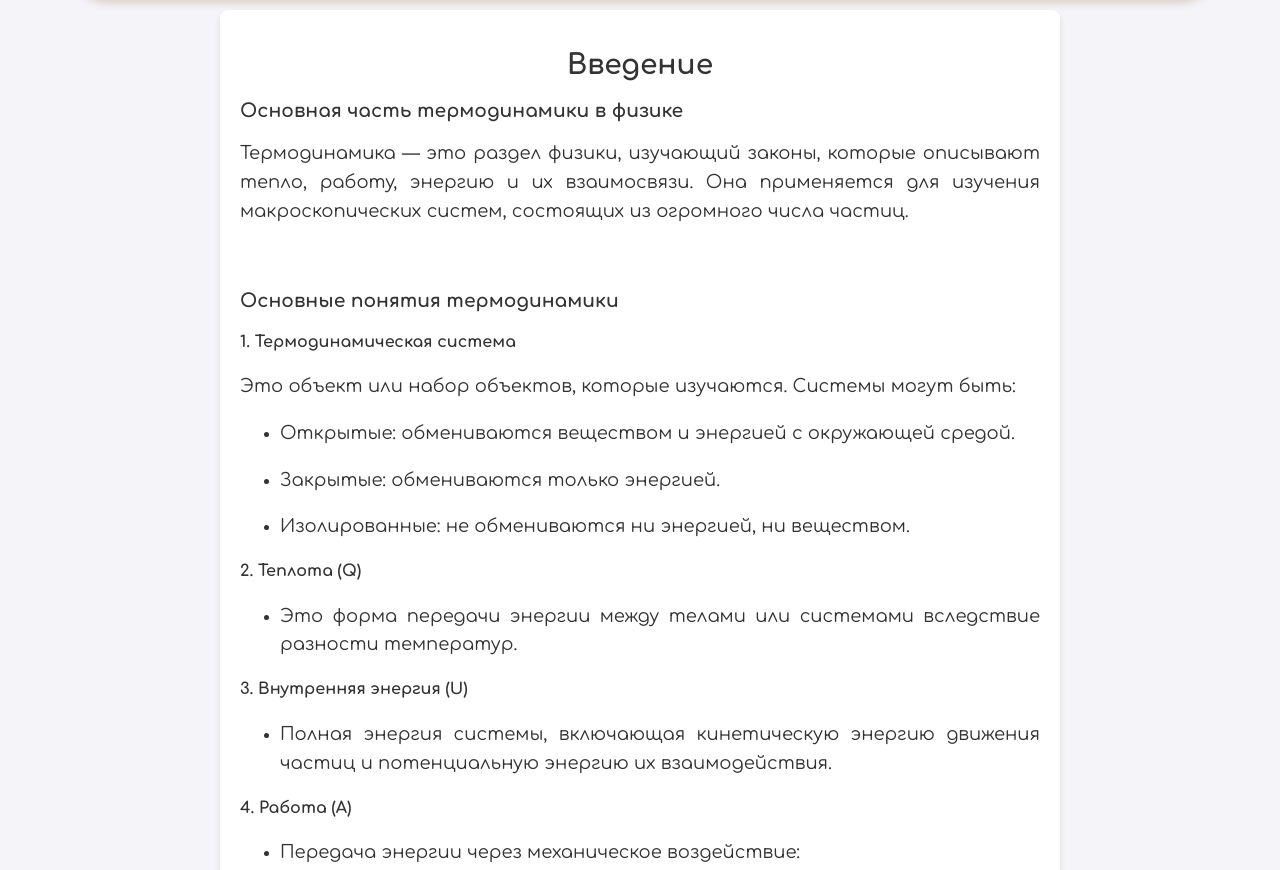
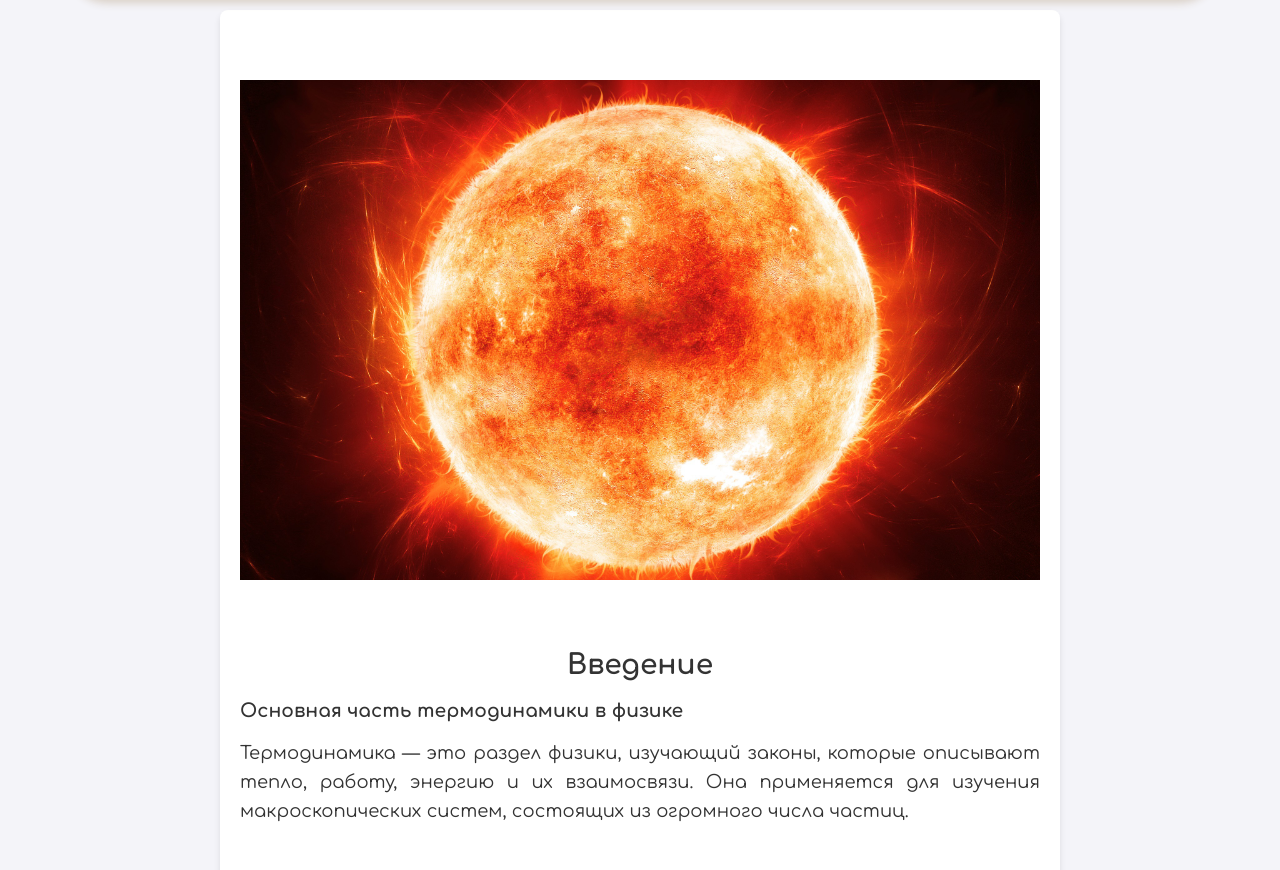
Before and after one commit to tibsos/um1, a Django app: a page that uses b/templates/lesson.html in a window 1280 px wide; the page is wider, and only the part inside the window is pictured. Shown: the part 110-980 px from the top of that part. Run offline with Django 4.2, Linux system fonts and the light colour scheme; data comes from the database, SQL or seed files in the repository; both versions use the stored data as it was after the commit.

Commit message:
lesson_thumbnail

```diff
--- a/b/models.py
+++ b/b/models.py
@@ -10,7 +10,7 @@ class Subject(m.Model):
     title = m.CharField(max_length=200)
     slug = m.SlugField(unique=True)
 
-    image = m.ImageField(upload_to='subjects/', blank=True, null=True)
+    image = m.ImageField(upload_to='img/subjects/', blank=True, null=True)
 
     created_at = m.DateTimeField(auto_now_add=True)
 
@@ -42,6 +42,7 @@ class Lesson(m.Model):
     subject = m.ForeignKey(Subject, on_delete=m.CASCADE, related_name='lesson_subject')
     topic = m.ForeignKey(Topic, on_delete=m.CASCADE, related_name='lesson_topic')
 
+    thumbnail = m.ImageField(upload_to = 'img/lesson')
     title = m.CharField(max_length=200)
     slug = m.SlugField(unique=True)
 
--- a/b/templates/lesson.html
+++ b/b/templates/lesson.html
@@ -31,6 +31,26 @@ body {
     padding: 20px;
     border-radius: 8px;
     box-shadow: 0 4px 6px rgba(0, 0, 0, 0.1);
+}
+
+.lesson-thumbnail-wrapper {
+
+    position: relative;
+    width: 100%;
+    height: 600px;
+
+
+
+}
+
+#lessonThumbnail {
+
+    position: relative;
+    width: 100%;
+    height: 100%;
+
+    object-fit: contain;
+
 }
 
 .lesson-title {
@@ -158,6 +178,16 @@ body {
 
 <body>
     <main class="container">
+
+        <div class="lesson-thumbnail-wrapper">
+
+            <img
+                id="lessonThumbnail"
+                src="{{ lesson.thumbnail.url }}"
+                alt="Урок">
+
+        </div>
+
         <h1 class="lesson-title">{{ lesson.title }}</h1>
         <div class="lesson-content">
             {{ lesson.content|safe }}
--- a/w/settings.py
+++ b/w/settings.py
@@ -109,7 +109,7 @@ TELEGRAM_CHAT_ID = '7482542861'  # Add your chat ID or user ID
 
 
 DEFAULT_AUTO_FIELD = 'django.db.models.BigAutoField'
-TINYMCE_DEFAULT_CONFIG = {
+""" TINYMCE_DEFAULT_CONFIG = {
     'cleanup_on_startup': True,
     'custom_undo_redo_levels': 20,
     'selector': 'textarea',
@@ -134,4 +134,4 @@ TINYMCE_DEFAULT_CONFIG = {
     'contextmenu': 'formats | link image',
     'menubar': True,
     'statusbar': True,
-}
+}  """
--- a/w/urls.py
+++ b/w/urls.py
@@ -1,5 +1,9 @@
 from django.contrib import admin
 from django.urls import path, include
+
+from django.conf import settings
+from django.conf.urls.static import static
+
 
 urlpatterns = [
 
@@ -9,4 +13,6 @@ urlpatterns = [
     path('', include('chem.urls')),
     path('', include('b.urls')),
 
-]
+]+ static(settings.MEDIA_URL, document_root = settings.MEDIA_ROOT)
+
+urlpatterns += static(settings.STATIC_URL, document_root=settings.STATIC_ROOT)
```
Also changed, not shown: b/migrations/0002_lesson_thumbnail_alter_subject_image.py (added), db.sqlite3, media/img/lesson/l1.jpg (added), static/l1.jpg (added).
